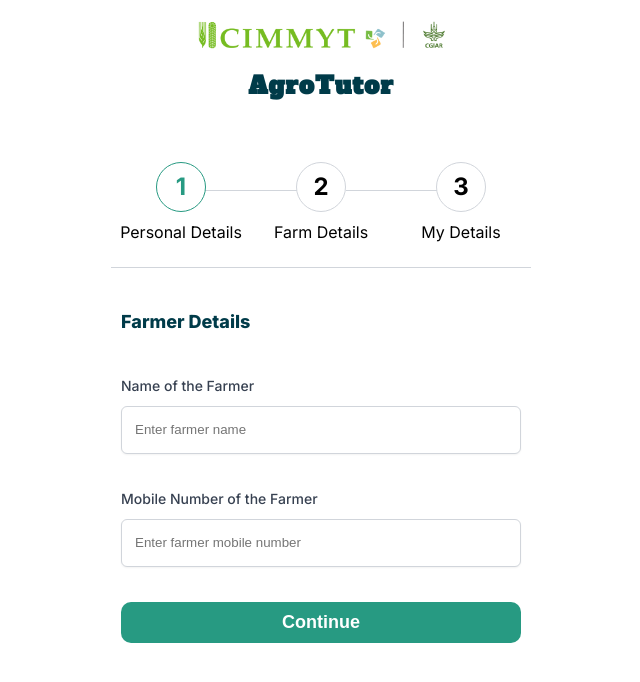
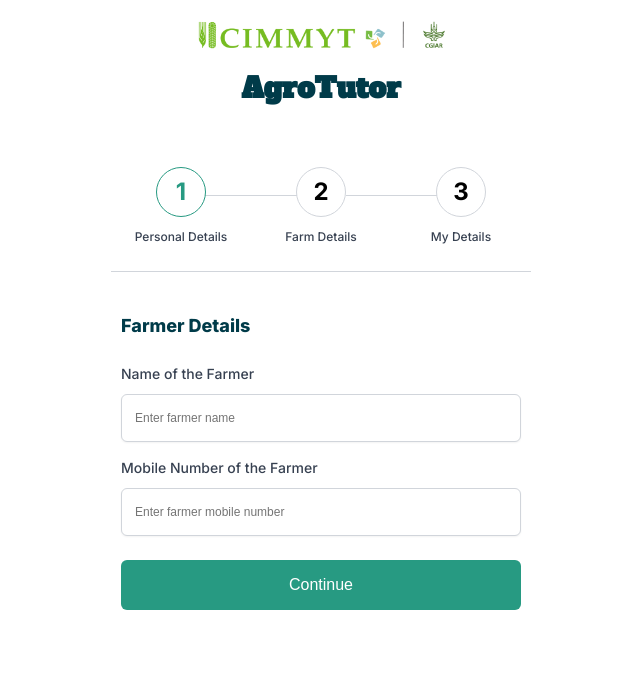
Before and after one commit to designpettai/PWA-Cimmyt, a React (Create React App) app: page /PWA-CIMMYT/add-formar in a window 1280 px wide. Shown: the top 682 px of the page, without its empty margins (319-959 px from the left). Built offline with nearby package versions, Linux system fonts and the light colour scheme.

Commit message:
v8-Commit

```diff
--- a/src/App.css
+++ b/src/App.css
@@ -40,22 +40,24 @@ html {
 }
 
 /* General Button Styles */
-button {
-    background-color: #279A82;
+button{
     color: #fff;
-    font-size: 18px;
-    font-weight: 600;
+    font-size: 16px;
+    font-weight: 500;
     border: none;
-    border-radius: 10px;
+    border-radius: 6px;
     padding: 10px;
     width: 100%;
     cursor: pointer;
-    transition: background-color 0.3s, transform 0.3s;
+    transition: background-color 0.3s;
+    display: flex;
+    align-items: center;
+    justify-content: center;
+    height: 50px;
 }
 
 button:hover {
     background-color: #238f7c;
-    transform: scale(1.05);
 }
 
 @media (max-width: 450px) {
@@ -86,5 +88,5 @@ button.secondary:hover {
 .button-group {
     display: flex;
     justify-content: space-between;
-    gap: 20px;
+    gap: 10px;
 }
--- a/src/compounds/AddFormar/AddFormar.css
+++ b/src/compounds/AddFormar/AddFormar.css
@@ -7,7 +7,7 @@
     align-items: center;
     justify-content: space-evenly;
     text-align: center;
-    padding: 0 0 25px 0;
+    padding: 0 0 24px 0;
     border-bottom: 1px solid #D1D5DB;
 }
 
@@ -86,7 +86,7 @@
     font-style: normal;
     font-weight: 800;
     line-height: 28px;
-    margin-bottom: 40px;
+    margin-bottom: 24px;
 }
 
 .ex-select {
@@ -121,8 +121,17 @@ label {
     background: #FFF;
     box-shadow: 0px 1px 2px 0px rgba(0, 0, 0, 0.05);
     width: 100%;
-    margin-bottom: 35px;
+    margin-bottom: 16px;
 }
+
+input::placeholder {
+    font-size: 12px;
+}
+
+textarea::placeholder {
+    font-size: 12px;
+}
+
 
 .add-formar input[type="text"]:focus,
 .add-formar input[type="tel"]:focus,
@@ -136,7 +145,54 @@ select.input-error {
     border: 1px solid #f4a9a3;
 }
 
-.add-formar input.input-error::placeholder,
-.add-formar select.input-error::placeholder {
-    color: #f4a9a3;
+
+.child2 {
+    margin-bottom: 24px;
 }
+
+.Para-list {
+    color: #374151;
+    text-align: center;
+    font-family: Inter;
+    font-size: 12px;
+    font-style: normal;
+    font-weight: 500;
+    line-height: 20px;
+}
+
+
+.select-container {
+    position: relative;
+    display: inline-block;
+    width: 100%;
+}
+
+.select-container select {
+    padding-right: 30px;
+    -webkit-appearance: none;
+    -moz-appearance: none;
+    appearance: none;
+    border: 1px solid #ccc;
+    border-radius: 4px;
+    background: none;
+}
+
+.arrow-icons {
+    position: absolute;
+    top: 50%;
+    right: 10px;
+    transform: translateY(-100%);
+    pointer-events: none;
+}
+
+.error {
+    color: rgb(249, 73, 73);
+    margin-top: 4px;
+    display: flex;
+    align-items: center;
+    font-size: 12px;
+}
+
+.error-icon {
+    margin-right: 4px;
+}
--- a/src/compounds/AddFormar/AddFormar.js
+++ b/src/compounds/AddFormar/AddFormar.js
@@ -77,11 +77,10 @@ const AddFormar = () => {
                             }}>
                                 {index + 1}
                             </h2>
-                            <p>{index === 0 ? 'Personal Details' : index === 1 ? 'Farm Details' : 'My Details'}</p>
+                            <p className='Para-list'>{index === 0 ? 'Personal Details' : index === 1 ? 'Farm Details' : 'My Details'}</p>
                         </li>
                     ))}
                 </ol>
-
 
                 <div className="form-container">
                     {currentActiveIndex === 0 && !isExtensionOfficer && (
@@ -93,22 +92,34 @@ const AddFormar = () => {
                                     <input
                                         type="text"
                                         id="farmer-name"
-                                        placeholder={errors.name || "Enter farmer name"}
+                                        placeholder="Enter farmer name"
                                         className={errors.name ? "input-error" : ""}
                                         required
                                     />
+                                    {errors.name && (
+                                        <p className="error">
+                                            <i className="fas fa-exclamation-circle error-icon"></i>
+                                            {errors.name}
+                                        </p>
+                                    )}
                                 </div>
-                                <div className="form-group">
+                                <div className="form-group child2">
                                     <label htmlFor="farmer-mobile">Mobile Number of the Farmer</label>
                                     <input
                                         type="tel"
                                         id="farmer-mobile"
-                                        placeholder={errors.mobile || "Enter farmer mobile number"}
+                                        placeholder="Enter farmer mobile number"
                                         className={errors.mobile ? "input-error" : ""}
                                         required
                                     />
+                                    {errors.mobile && (
+                                        <p className="error">
+                                            <i className="fas fa-exclamation-circle error-icon"></i>
+                                            {errors.mobile}
+                                        </p>
+                                    )}
                                 </div>
-                                <button type="button" className="continue-btn" onClick={handleContinue}>Continue</button>
+                                <button type="button" className='primary' onClick={handleContinue}>Continue</button>
                             </form>
                         </div>
                     )}
@@ -119,24 +130,40 @@ const AddFormar = () => {
                             <form id="farm-details-form">
                                 <div className="form-group">
                                     <label htmlFor="agro-zone">Agro-climatic zone</label>
+                                    <div className="select-container">
                                         <select id="agro-zone" className={errors.agroZone ? "input-error" : ""} required>
-                                        <option value="" disabled selected>Select Agro-climatic zone</option>
+                                            <option value="" disabled>Select Agro-climatic zone</option>
                                             <option value="Lakeshore">Lakeshore</option>
                                             <option value="Mid-Altitude">Mid-Altitude</option>
                                             <option value="High-Altitude">High-Altitude</option>
                                         </select>
-                                    {errors.agroZone && <p className="error">{errors.agroZone}</p>}
+                                        <i className="fas fa-chevron-down arrow-icons"></i>
                                     </div>
-                                <div className="form-group">
+                                    {errors.agroZone && (
+                                        <p className="error">
+                                            <i className="fas fa-exclamation-circle error-icon"></i>
+                                            {errors.agroZone}
+                                        </p>
+                                    )}
+                                </div>
+                                <div className="form-group child2">
                                     <label htmlFor="soil-texture">Soil texture</label>
+                                    <div className="select-container">
                                         <select id="soil-texture" className={errors.soilTexture ? "input-error" : ""} required>
-                                        <option value="" disabled selected>Select texture</option>
+                                            <option value="" disabled>Select texture</option>
                                             <option value="Sandy">Sandy</option>
                                             <option value="Clayey">Clayey</option>
                                         </select>
-                                    {errors.soilTexture && <p className="error">{errors.soilTexture}</p>}
+                                        <i className="fas fa-chevron-down arrow-icons"></i>
                                     </div>
-                                <button type="button" className="continue-btn" onClick={handleContinue}>Continue</button>
+                                    {errors.soilTexture && (
+                                        <p className="error">
+                                            <i className="fas fa-exclamation-circle error-icon"></i>
+                                            {errors.soilTexture}
+                                        </p>
+                                    )}
+                                </div>
+                                <button type="button" className='primary' onClick={handleContinue}>Continue</button>
                             </form>
                         </div>
                     )}
@@ -147,7 +174,7 @@ const AddFormar = () => {
                             <form id="extension-officer-form">
                                 <div className="form-group">
                                     <label className='ex-select'>Are you an Extension Officer?</label>
-                                    <div className="button-group">
+                                    <div className="button-group child2">
                                         <button type="button" className="primary" onClick={handleYesClick}>Yes</button>
                                         <button type="button" className="secondary" onClick={handleNoClick}>No</button>
                                     </div>
@@ -165,18 +192,30 @@ const AddFormar = () => {
                                     <input
                                         type="text"
                                         id="officer-name"
-                                        placeholder={errors.officerName || "Enter your name here"}
+                                        placeholder="Enter your name here"
                                         className={errors.officerName ? "input-error" : ""}
                                     />
+                                    {errors.officerName && (
+                                        <p className="error">
+                                            <i className="fas fa-exclamation-circle error-icon"></i>
+                                            {errors.officerName}
+                                        </p>
+                                    )}
                                 </div>
-                                <div className="form-group">
+                                <div className="form-group child2">
                                     <label htmlFor="officer-id">Your ID</label>
                                     <input
                                         type="text"
                                         id="officer-id"
-                                        placeholder={errors.officerId || "Enter your officer ID"}
+                                        placeholder="Enter your officer ID"
                                         className={errors.officerId ? "input-error" : ""}
                                     />
+                                    {errors.officerId && (
+                                        <p className="error">
+                                            <i className="fas fa-exclamation-circle error-icon"></i>
+                                            {errors.officerId}
+                                        </p>
+                                    )}
                                 </div>
                                 <button type="submit" className="primary">Submit</button>
                             </form>
--- a/src/compounds/HomePage/HomePage.css
+++ b/src/compounds/HomePage/HomePage.css
@@ -12,14 +12,15 @@
 }
 
 .logo-cnt {
-    font-weight: bolder;
-    font-size: 12px;
-    text-align: center;
-    text-transform: capitalize;
     color: #003B49;
-    letter-spacing: 1px;
-    font-family: 'Alfa Slab One', sans-serif;
-    font-weight: lighter;
+    font-family: "Alfa Slab One";
+    font-size: 14px;
+    font-style: normal;
+    font-weight: 400;
+    line-height: normal;
+    display: flex;
+    align-items: center;
+    justify-content: center;
 }
 
 .home-page {
@@ -51,12 +52,6 @@
     animation: fadeIn 1s forwards;
     animation-delay: 0.5s;
 }
-
-.home-btm-btn {
-    width: 80%;
-    margin: 0 auto;
-}
-
 .home-btm-btn .btn {
     opacity: 0;
     animation: fadeIn 1s forwards;
@@ -72,10 +67,6 @@
     transition: transform 0.3s, background-color 0.3s;
 }
 
-.home-btm-btn .btn button:hover {
-    transform: scale(1.05);
-}
-
 .btm-pic img {
     width: 100%;
     opacity: 0;
@@ -87,6 +78,7 @@
     from {
         opacity: 0;
     }
+
     to {
         opacity: 1;
     }
```
Also changed, not shown: src/compounds/FormarList/Formar-list.css (+0 -7 lines), src/compounds/FormarList/Formarlist.js (line endings or trailing spaces). Lines whose indentation alone changed are shown as unchanged.
